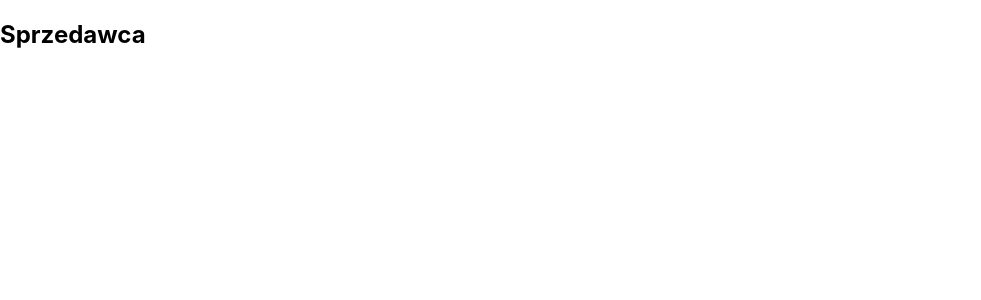
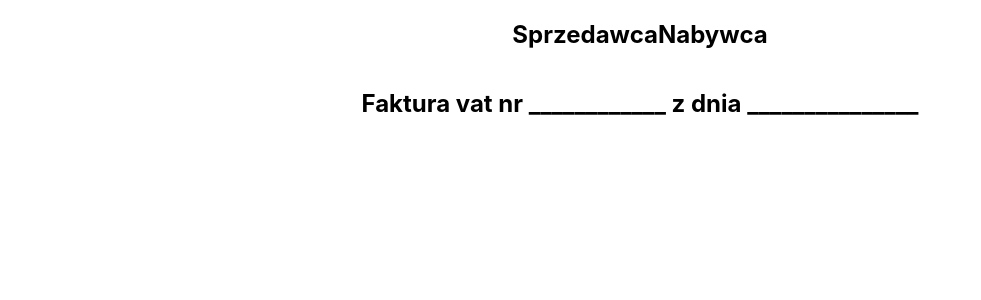
Before and after one commit to marcinoles87/invoicecreator, a React (Create React App) app: page /faktura in a window 1280 px wide. Shown: the top 300 px of the page, without its empty margins (0-981 px from the left). Built offline with nearby package versions, Linux system fonts and the light colour scheme.

Commit message:
add sum function

```diff
--- a/src/App.css
+++ b/src/App.css
@@ -26,3 +26,17 @@ button{
   border-radius: 5px;
   color: rgb(59, 59, 59);
 }
+
+.faktura-container{
+  display: flex;
+  flex-direction: column;
+  justify-content: center;
+  align-items: center;
+}
+
+.dane_gora{
+  display: flex;
+  flex-direction: row;
+  justify-content: space-between;
+  align-items: center;
+}
--- a/src/pages/Faktura.js
+++ b/src/pages/Faktura.js
@@ -4,14 +4,35 @@ function Faktura(props) {
 
   console.log(props)
 
+  const {my_company,my_adres,my_nip,buyer_company,buyer_adres,buyer_nip } = props
+
+
   return (
     <div className='faktura-container'>
-      <div className='faktura-dane'>
-        <h2>Sprzedawca</h2>
-        <p>{}</p>
+      <div className='dane_gora'>
+          <div className='sprzedawca'>
+            <h2>Sprzedawca</h2>
+            <p>{my_company}</p>
+            <p>{my_adres}</p>
+            <p>{my_nip}</p>
+          </div>
+
+          <div className='nabywca'>
+            <h2>Nabywca</h2>
+            <p>{buyer_company}</p>
+            <p>{buyer_adres}</p>
+            <p>{buyer_nip}</p>
+        </div>
       </div>
 
+      <h2>Faktura vat nr ____________         z dnia  _______________  </h2>
+
+      <div className='produkty'>
+
+      </div>
     </div>
+
+
   )
 }
 
```
